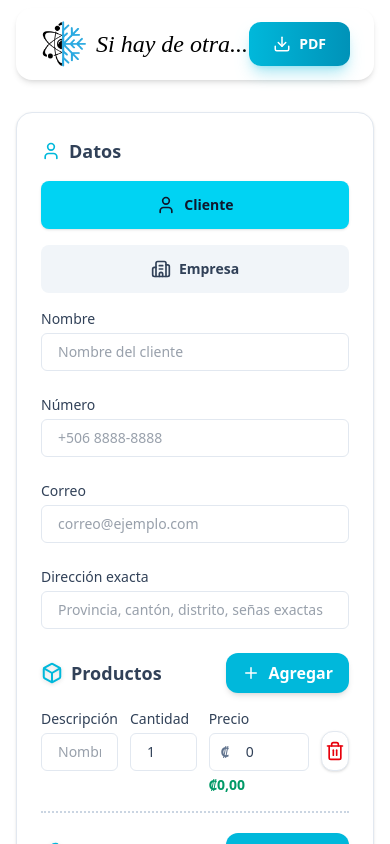
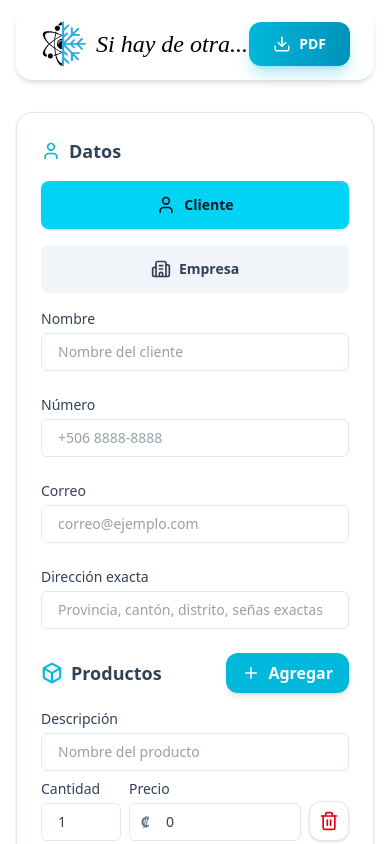
Before and after one commit to JosueMatamoros/SEN_Cotizaciones, a React (Vite) app in the folder frontend/: page / in a window 390 px wide. Shown: the top 844 px of the page. Built offline with nearby package versions, Linux system fonts and the light colour scheme.

Commit message:
fix: UI improvements in ItemsSection and QuotePreview components

```diff
--- a/frontend/src/components/form/ItemsSection.jsx
+++ b/frontend/src/components/form/ItemsSection.jsx
@@ -95,9 +95,10 @@ export default function ItemsSection({
                     animate={{ opacity: 1, x: 0 }}
                     exit={{ opacity: 0, x: -100 }}
                     transition={{ duration: 0.15, ease: 'easeInOut' }}
-                    className="flex w-full items-end gap-3"
+                    className="flex flex-col w-full gap-2 sm:gap-3 sm:flex-row sm:items-end"
                   >
-                    <div className="flex-[2.5]">
+                    {/* Nombre en una línea en mobile, a la izquierda en desktop */}
+                    <div className="sm:flex-[2.5]">
                       <Field
                         label="Descripción"
                         placeholder={namePlaceholder}
@@ -106,7 +107,9 @@ export default function ItemsSection({
                         error={hasError ? "El nombre es obligatorio" : undefined}
                       />
                     </div>
-                    <div className="w-24">
+                    {/* Agrupar cantidad, precio y botón en una fila en mobile, columna en desktop */}
+                    <div className="flex flex-row gap-2 sm:gap-3">
+                      <div className="w-20 sm:w-24">
                         <IntegerInput
                           label="Cantidad"
                           placeholder="1"
@@ -115,7 +118,7 @@ export default function ItemsSection({
                           min={1}
                         />
                       </div>
-                    <div className="w-36 relative">
+                      <div className="flex-1 min-w-0 sm:w-36 relative">
                         <CurrencyInput
                           label="Precio"
                           placeholder="0"
@@ -131,11 +134,12 @@ export default function ItemsSection({
                       <button
                         type="button"
                         onClick={() => removeItem(it.id)}
-                      className="inline-flex h-10 w-10 items-center justify-center rounded-xl border border-slate-200 bg-white text-red-600 shadow-sm transition-colors hover:border-red-200 hover:bg-red-50"
+                        className="inline-flex h-10 w-10 items-center justify-center rounded-xl border border-slate-200 bg-white text-red-600 shadow-sm transition-colors hover:border-red-200 hover:bg-red-50 mt-auto"
                         aria-label="Eliminar"
                       >
                         <Trash2 size={20} />
                       </button>
+                    </div>
                   </motion.div>
                 );
               })}
--- a/frontend/src/components/preview/QuotePreview.jsx
+++ b/frontend/src/components/preview/QuotePreview.jsx
@@ -185,10 +185,10 @@ export default function QuotePreview({
 
         <div className="mt-8 overflow-hidden rounded-xl border border-[#E2E8F0]">
         <div className="grid grid-cols-12 bg-[#06B6D4] px-5 py-4 text-xs font-semibold tracking-wide text-white md:text-sm">
-            <div className="col-span-6 ">DESCRIPCIÓN</div>
+            <div className="col-span-8">DESCRIPCIÓN</div>
             <div className="hidden sm:block md:col-span-2 text-center">PRECIO</div>
             <div className="hidden sm:block md:col-span-2 text-center">CANT.</div>
-            <div className="col-span-6 md:col-span-2 text-left sm:text-center">TOTAL</div>
+            <div className="col-span-4 text-left sm:text-center">TOTAL</div>
           </div>
 
           <div className="divide-y divide-[#E2E8F0]">
@@ -210,7 +210,7 @@ export default function QuotePreview({
                       alt ? "bg-slate-50" : "bg-white",
                     ].join(" ")}
                   >
-                    <div className="col-span-6">
+                    <div className="col-span-8">
                       <div className="text-sm font-semibold text-[#0F172A] text- md:text-base ">
                         {it.nombre}
                       </div>
@@ -229,7 +229,7 @@ export default function QuotePreview({
                       {it.cantidad}
                     </div>
 
-                    <div className="col-span-2 text-right text-sm font-semibold text-[#0F172A] md:text-base">
+                    <div className="col-span-4 text-left text-sm font-semibold text-[#0F172A] md:text-base">
                       {formatMoney(lineTotal, currencyToShow)}
                     </div>
                   </div>
```
Lines whose indentation alone changed are shown as unchanged.
